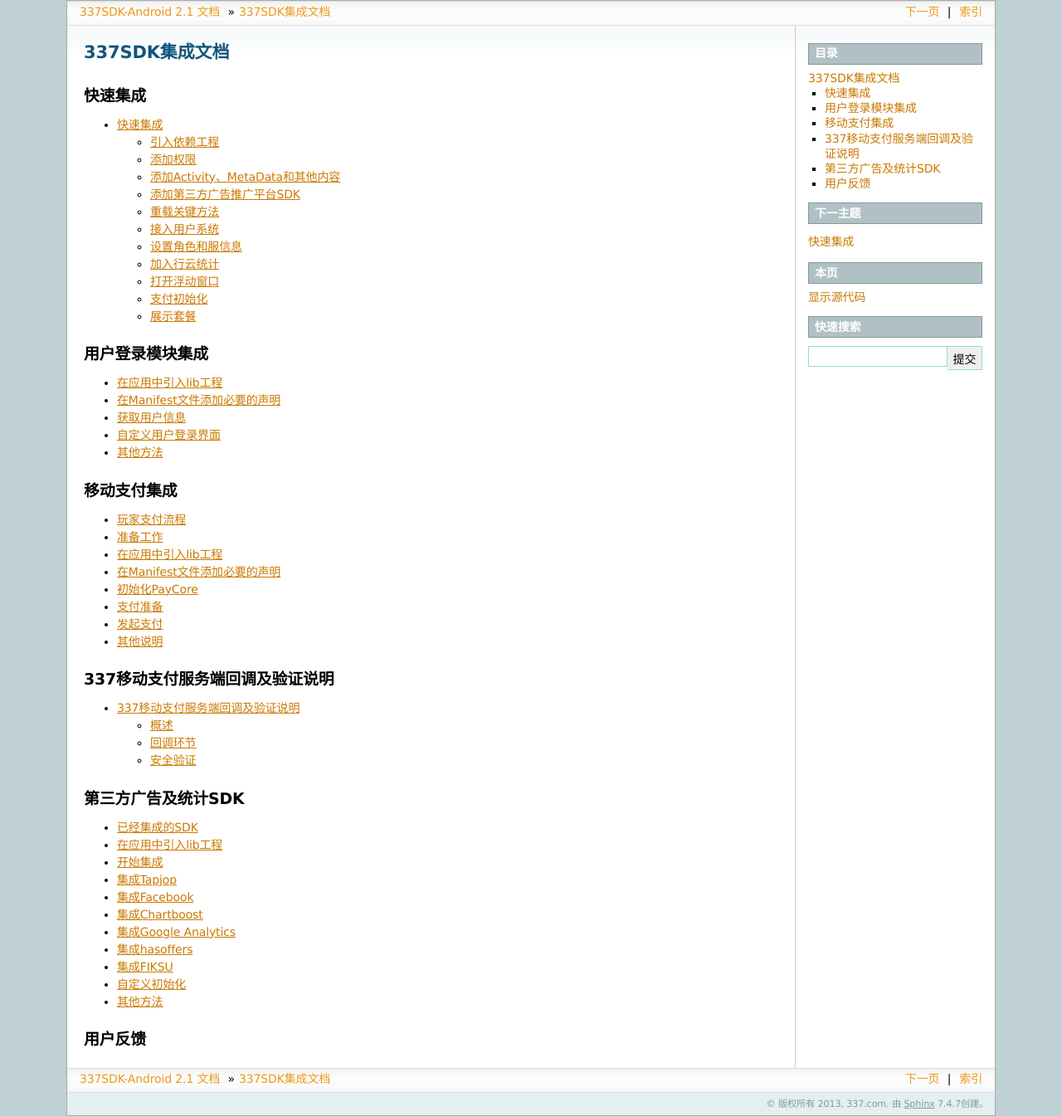
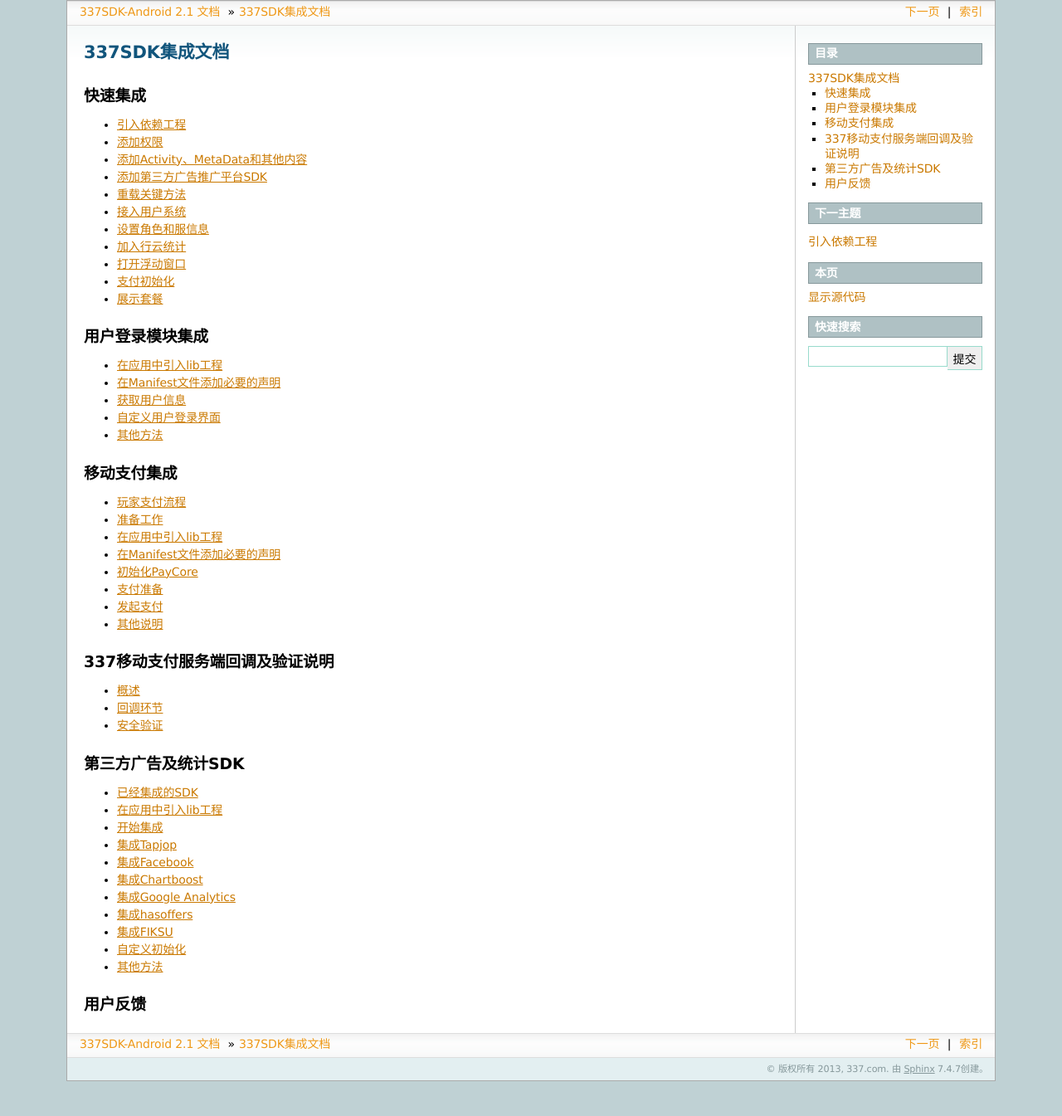
Before and after one commit to dwqelex/337SDK-Android-Doc, a Sphinx documentation site: the page built from source/index.rst, in a window 1280 px wide. Shown: the whole page at 83% size. Built offline with Sphinx 7.4.7, drawn with Linux system fonts in a browser that asks for light colours; pages that are not in the unit, such as notebooks, are missing from menus; after the commit the page ends 1303 px from its top, so only the background shows below that.

Commit message:
去掉章节标题

```diff
--- a/source/quickstart.rst
+++ b/source/quickstart.rst
@@ -1,6 +1,3 @@
-===============
-快速集成
-===============
 
 引入依赖工程
 --------------
--- a/source/server.rst
+++ b/source/server.rst
@@ -1,6 +1,4 @@
-===============================
-337移动支付服务端回调及验证说明
-===============================
+
 概述
 ----
 
```
